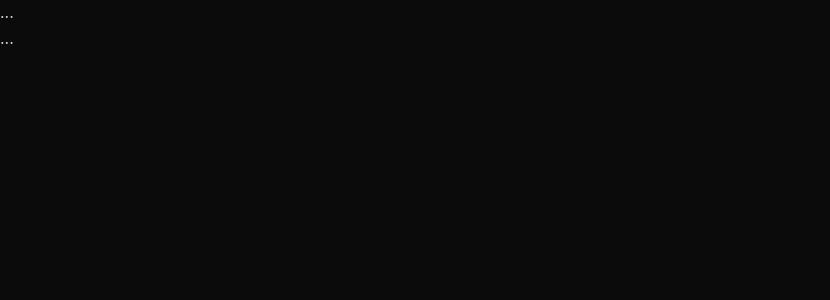
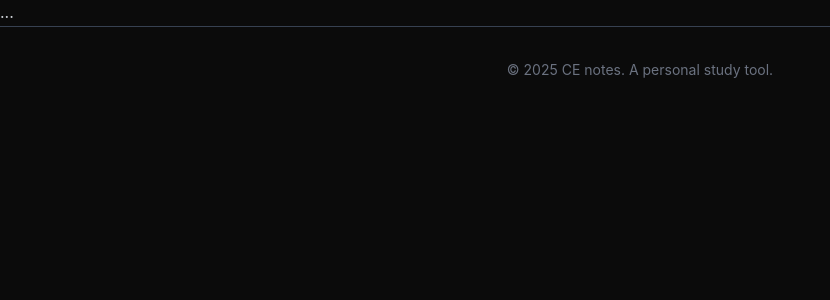
Before and after one commit to AnouarVision/ce-notes, a React (Vite) app: page / in a window 1280 px wide. Shown: the top 300 px of the page, without its empty margins (0-830 px from the left). Built offline with nearby package versions, Linux system fonts and the light colour scheme.

Commit message:
feat: add Exercises route and footer content
- Added Exercises page route to the main router
- Implemented Footer component with SCSS module styling

```diff
--- a/src/App.jsx
+++ b/src/App.jsx
@@ -4,6 +4,7 @@ import Home from "./pages/Home/Home";
 import About from "./pages/About/About";
 import Section from "./pages/Section/Section";
 import Layout from "./components/Layout";
+import Exercises from "./pages/Exercises/Exercises";
 
 export default function App() {
   return(
@@ -11,6 +12,7 @@ export default function App() {
       <Routes>
         <Route path="/" element={<Layout><Home /> </Layout>} />
         <Route path="/about" element={<Layout><About /></Layout>} />
+        <Route path="/exercises" element={<Layout>< Exercises/></Layout>} />
         <Route path="/section/:slug" element={<Layout><Section /></Layout>} />
       </Routes>
     </BrowserRouter>
--- a/src/components/Footer/Footer.jsx
+++ b/src/components/Footer/Footer.jsx
@@ -1,3 +1,13 @@
+import styles from "./Footer.module.scss";
+
 export default function Footer() {
-  return <footer>...</footer>;
+  return (
+    <footer className={styles.footer}>
+      <div className={`${styles.inner} container`}>
+        <p>
+          © {new Date().getFullYear()} CE notes. A personal study tool.
+        </p>
+      </div>
+    </footer>
+  );
 }
--- /dev/null
+++ b/src/components/Footer/Footer.module.scss
@@ -0,0 +1,16 @@
+@use "../../assets/styles/variables";
+
+.footer {
+  padding: variables.$space-4 0;
+  background-color: variables.$bg-dark-1;
+  border-top: 1px solid variables.$border-color;
+}
+
+.inner {
+  text-align: center;
+}
+
+.inner p {
+  font-size: variables.$fs-small;
+  color: variables.$text-gray-500;
+}
--- a/src/main.jsx
+++ b/src/main.jsx
@@ -2,6 +2,7 @@ import { StrictMode } from 'react'
 import { createRoot } from 'react-dom/client'
 
 import "./assets/styles/main.scss"
+import "flag-icons/css/flag-icons.min.css";
 import App from './App.jsx'
 
 createRoot(document.getElementById('root')).render(
```
